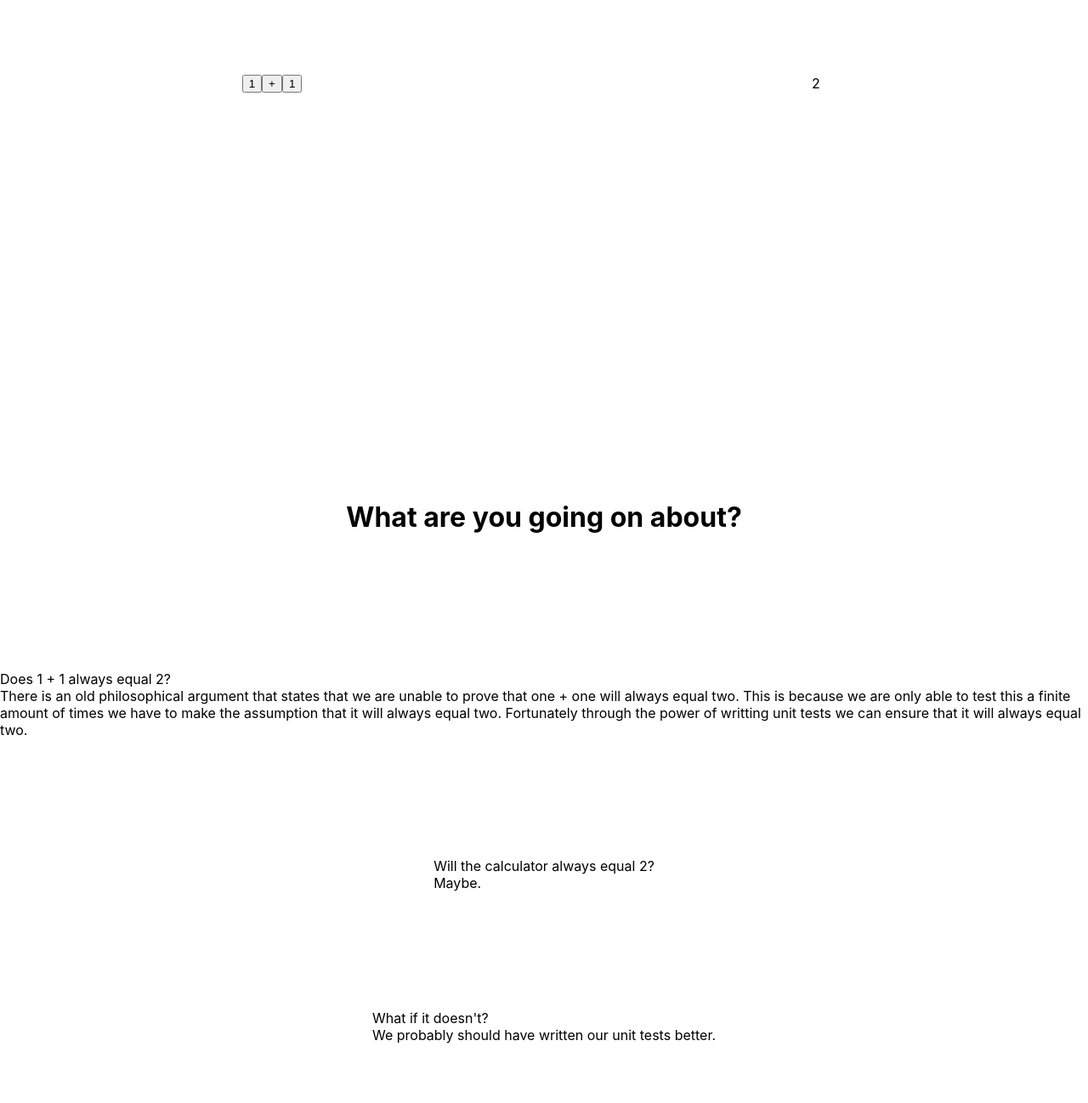
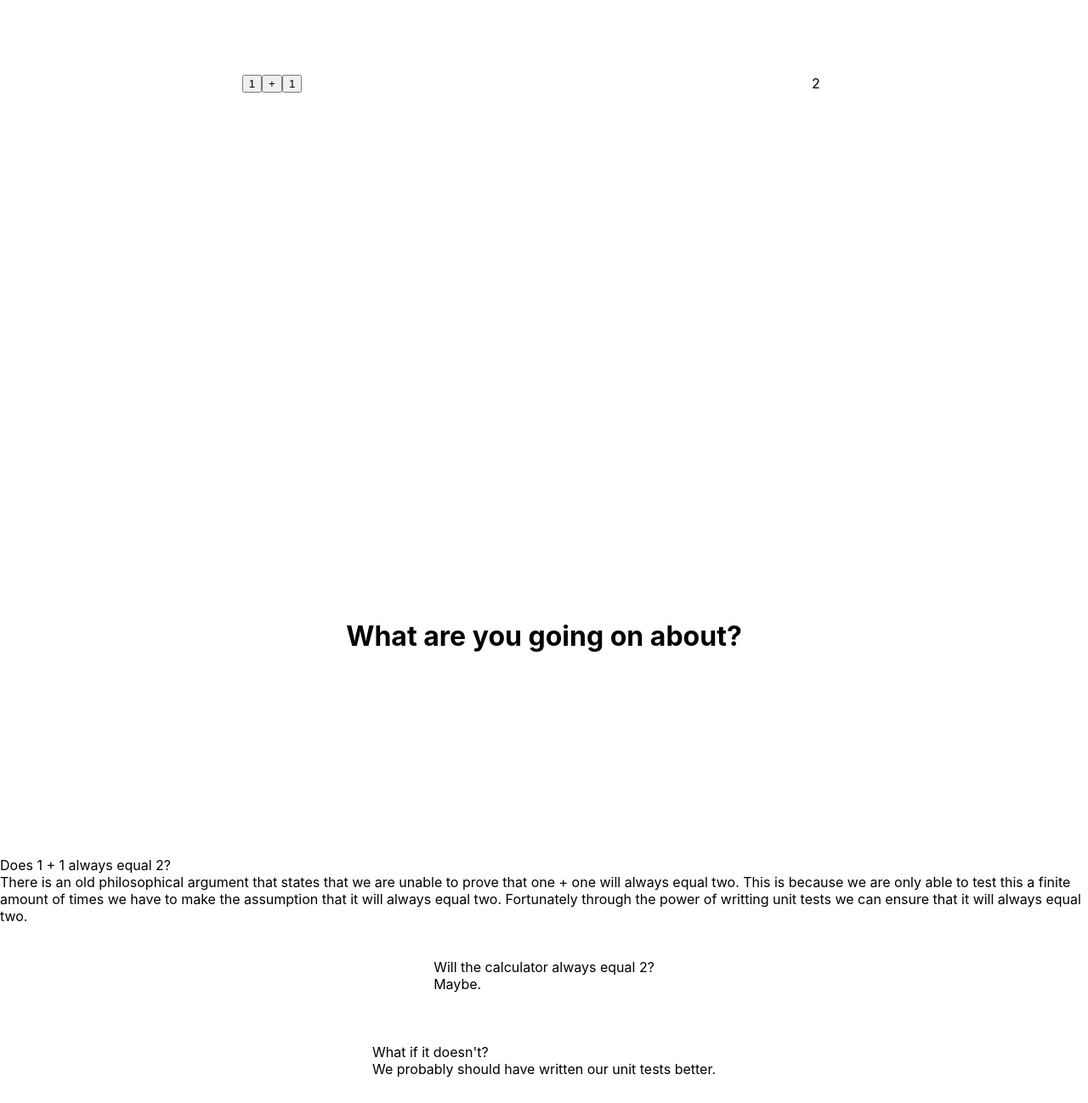
Before and after one commit to MathiasaurusRex/worlds-worst-calculator, a React (Create React App) app: page / in a window 1280 px wide. Shown: the part 1102-2400 px from the top of the page at 85% size. Built offline with nearby package versions, Linux system fonts and the light colour scheme.

Commit message:
Adding a last grid item?

```diff
--- a/src/App.css
+++ b/src/App.css
@@ -17,3 +17,8 @@
 .grid-container .grid.grid-2 {
   grid-template-columns: 1fr 1fr;
 }
+/* An inner container that is two columns that are equal width */
+.grid-container .grid.grid-first-fixed {
+  grid-template-columns: 1fr;
+  grid-template-rows: 1fr repeat(3, 100px);
+}
--- a/src/App.js
+++ b/src/App.js
@@ -11,8 +11,10 @@ function App() {
       <GridContainer gridType="grid-1">
         <h1>Worlds Worst Calculator</h1>
       </GridContainer>
+
       <Calculator />
-      <GridContainer gridType="grid-1">
+
+      <GridContainer gridType="grid-first-fixed">
         <h1>What are you going on about?</h1>
         <Accordion
           title={"Does 1 + 1 always equal 2?"}
```
